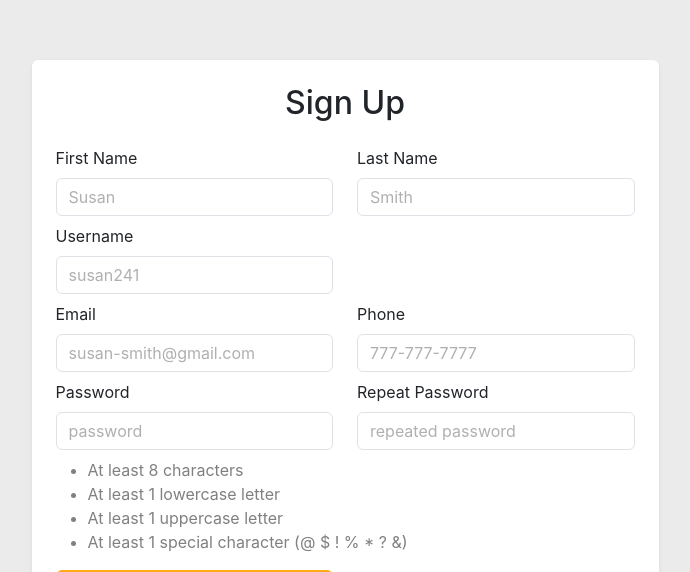
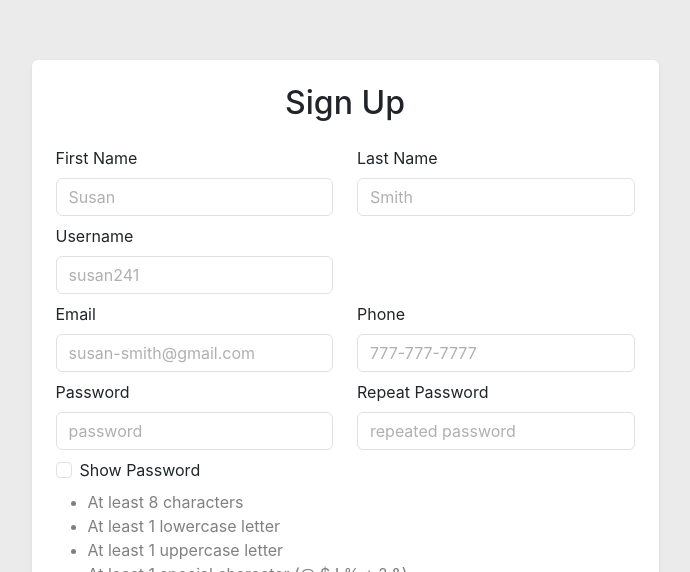
Before and after one commit to InfiniteCookies999/all-the-flavours, a React (Create React App) app in the folder client/: page /sign-up in a window 1280 px wide. Shown: the part 228-800 px from the top of the page, without its empty margins (295-985 px from the left). Built offline with nearby package versions, Linux system fonts and the light colour scheme; no server answers.

Commit message:
Add show password button to register form

```diff
--- a/client/src/components/auth/Login.jsx
+++ b/client/src/components/auth/Login.jsx
@@ -5,6 +5,7 @@ import axios from "axios";
 import { useError } from "../../contexts/ErrorContext";
 import AuthContainer from "./AuthContainer";
 import PrimaryButton from "../PrimaryButton";
+import ShowPasswordCheckbox from "./ShowPasswordCheckBox";
 
 const emailPattern = /^[\w.%+-]+@[\w.-]+\.[a-zA-Z]{2,}$/;
 
@@ -123,19 +124,7 @@ const Login = () => {
             </Form.Group>
             {!passwordValid && <div className="text-danger mt-1">{passwordError}</div>}
 
-            {/* Show password checkbox */}
-            <Form.Group controlId="formShowPassword" className="mt-2">
-              <Form.Check
-                className="better-checkbox"
-                type="checkbox"
-                // Wrap the label in a span with userSelect set to none so that
-                // the text of the show password cannot be selected.
-                label={<span style={{ userSelect: 'none' }}>Show Password</span>}
-                onChange={() => {
-                  setShowPassword(!showPassword);
-                }}
-              />
-            </Form.Group>
+            <ShowPasswordCheckbox showPassword={showPassword} setShowPassword={setShowPassword} />
 
             <div className="mt-2">
               <span style={{
@@ -179,25 +168,6 @@ const Login = () => {
                 box-shadow: none !important;
               }
 
-              .better-checkbox .form-check-input:focus {
-                outline: none !important;
-                box-shadow: none !important;
-                border-color: gray;
-              }
-
-              .better-checkbox .form-check-input:checked {
-                background-color: ${theme.colors.primaryLight};
-                border-color: ${theme.colors.primaryLight};
-              }
-
-              .better-checkbox .form-check-input:checked:focus {
-                box-shadow: none;
-              }
-
-              .better-checkbox .form-check-input {
-                cursor: pointer;
-              }
-
               .submit-invalid-btn {
                 border-color: red !important;
                 box-shadow: 0 0 2px red;
--- /dev/null
+++ b/client/src/components/auth/ShowPasswordCheckBox.jsx
@@ -0,0 +1,45 @@
+import { Form } from "react-bootstrap";
+import theme from "../../theme";
+
+const ShowPasswordCheckbox = ({ showPassword, setShowPassword }) => {
+  return (
+    <>
+      <Form.Group controlId="formShowPassword" className="mt-2">
+        <Form.Check
+          className="better-checkbox"
+          type="checkbox"
+          // Wrap the label in a span with userSelect set to none so that
+          // the text of the show password cannot be selected.
+          label={<span style={{ userSelect: 'none' }}>Show Password</span>}
+          onChange={() => {
+            setShowPassword(!showPassword);
+          }}
+        />
+      </Form.Group>
+      <style>
+        {`
+          .better-checkbox .form-check-input:focus {
+                  outline: none !important;
+                  box-shadow: none !important;
+                  border-color: gray;
+                }
+
+                .better-checkbox .form-check-input:checked {
+                  background-color: ${theme.colors.primaryLight};
+                  border-color: ${theme.colors.primaryLight};
+                }
+
+                .better-checkbox .form-check-input:checked:focus {
+                  box-shadow: none;
+                }
+
+                .better-checkbox .form-check-input {
+                  cursor: pointer;
+                }
+        `}
+      </style>
+    </>
+  );
+};
+
+export default ShowPasswordCheckbox;
--- a/client/src/components/auth/SignUp.jsx
+++ b/client/src/components/auth/SignUp.jsx
@@ -3,6 +3,7 @@ import AuthContainer from "./AuthContainer";
 import { useState } from "react";
 import useResponsiveValue from "../../hooks/useResponsitveValue";
 import PrimaryButton from "../PrimaryButton";
+import ShowPasswordCheckbox from "./ShowPasswordCheckBox";
 
 const emailPattern = /^[\w.%+-]+@[\w.-]+\.[a-zA-Z]{2,}$/;
 const namePattern = /^[A-Za-z\s-]*$/;
@@ -47,6 +48,8 @@ const SignUp = () => {
   const [phoneError, setPhoneError] = useState('');
   const [passwordError, setPasswordError] = useState('');
   const [repeatedPasswordError, setRepeatedPasswordError] = useState('');
+
+  const [showPassword, setShowPassword] = useState(false);
 
   const updateNotEmptyError = (field, setError) => {
     const fieldValid = field.length !== 0;
@@ -150,8 +153,6 @@ const SignUp = () => {
   };
 
   const collapsed = useResponsiveValue(collapsedBreakpoints);
-
-  // TODO: Add a show password button
 
   return (
     <AuthContainer xs={12} md={10} lg={7}>
@@ -341,7 +342,7 @@ const SignUp = () => {
               <Form.Group controlId="password" className="mt-2">
                 <Form.Label>Password</Form.Label>
                 <Form.Control
-                  type="password"
+                  type={showPassword ? "text" : "password"}
                   placeholder="password"
                   value={password}
                   className={!passwordValid ? 'is-invalid' : ''}
@@ -374,7 +375,7 @@ const SignUp = () => {
               <Form.Group controlId="passwordRepeat" className="mt-2">
                 <Form.Label>Repeat Password</Form.Label>
                 <Form.Control
-                  type="password"
+                  type={showPassword ? "text" : "password"}
                   placeholder="repeated password"
                   value={repeatedPassword}
                   className={!repeatedPasswordValid ? 'is-invalid' : ''}
@@ -402,6 +403,8 @@ const SignUp = () => {
 
           </Row>
 
+          <ShowPasswordCheckbox showPassword={showPassword} setShowPassword={setShowPassword} />
+
           <div className="mt-2" style={{
             color: 'gray',
             cursor: 'default'
@@ -413,7 +416,6 @@ const SignUp = () => {
               <li>At least 1 special character (@ $ ! % * ? &)</li>
             </ul>
           </div>
-
 
           <div className={`${collapsed ? 'mt-4' : 'mt-2'}`}>
             <PrimaryButton type="submit" style={{
```
